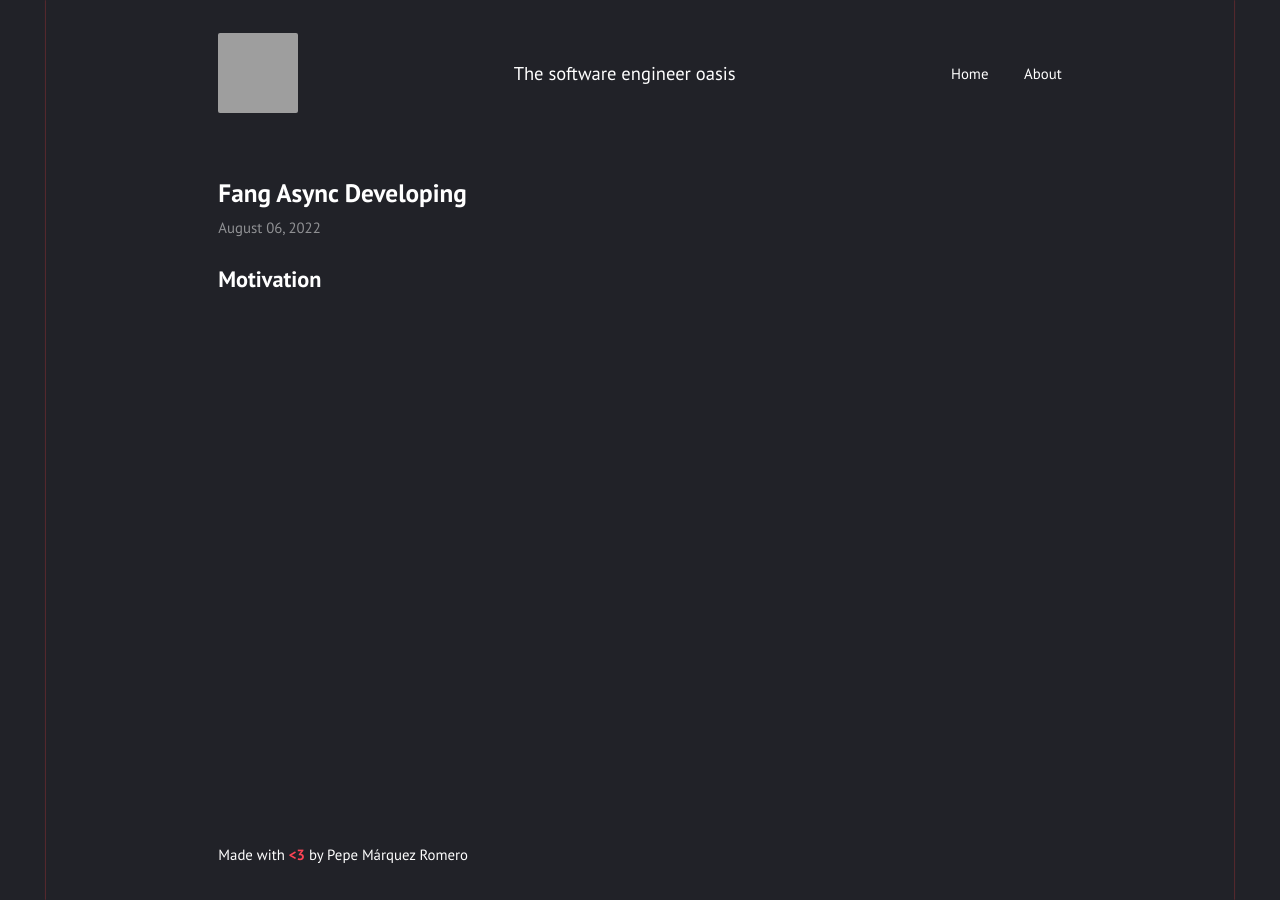
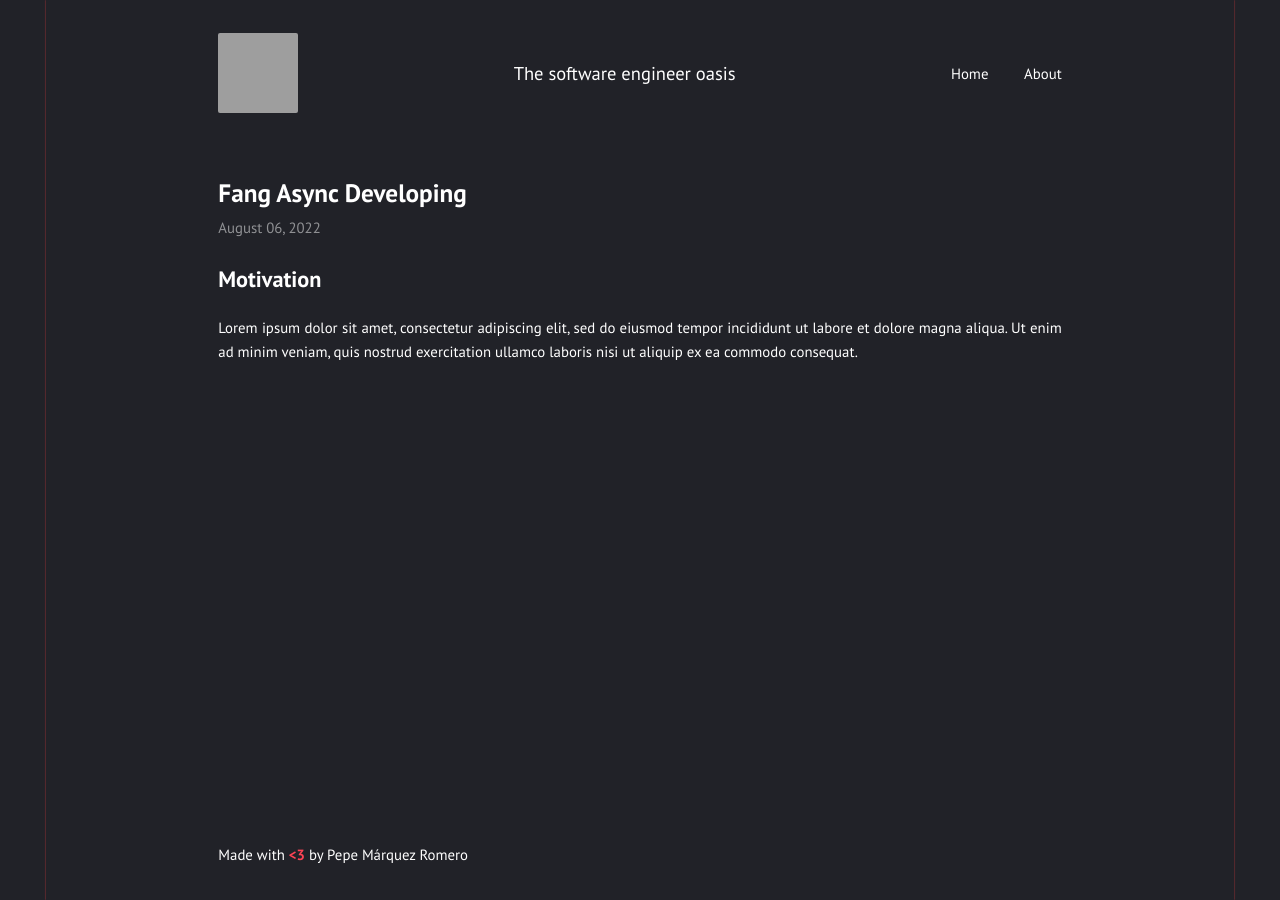
Before and after one commit to pxp9/pxp9.github.io, a Jekyll site: the page built from _posts/2022-08-06-fang-async-developing.md, in a window 1280 px wide. Built offline with Jekyll 4.4.1, drawn with Linux system fonts in a browser that asks for light colours; grey boxes are pictures that could not be loaded.

Commit message:
fang article publish

```diff
--- a/_posts/2022-08-06-fang-async-developing.md
+++ b/_posts/2022-08-06-fang-async-developing.md
@@ -1,7 +1,8 @@
 ---
 title:  "Fang Async Developing"
 layout: post
-published: true
 ---
 
 ## Motivation
+
+Lorem ipsum dolor sit amet, consectetur adipiscing elit, sed do eiusmod tempor incididunt ut labore et dolore magna aliqua. Ut enim ad minim veniam, quis nostrud exercitation ullamco laboris nisi ut aliquip ex ea commodo consequat.
```
